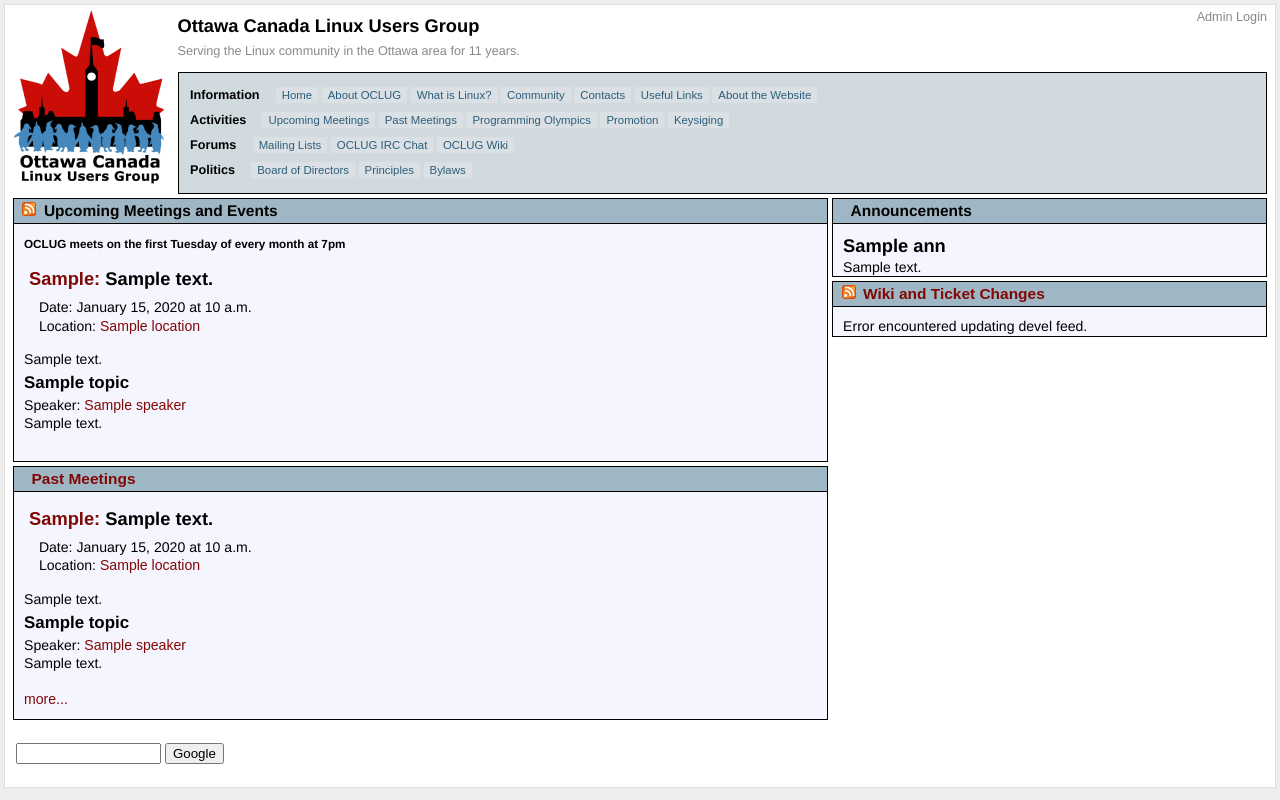
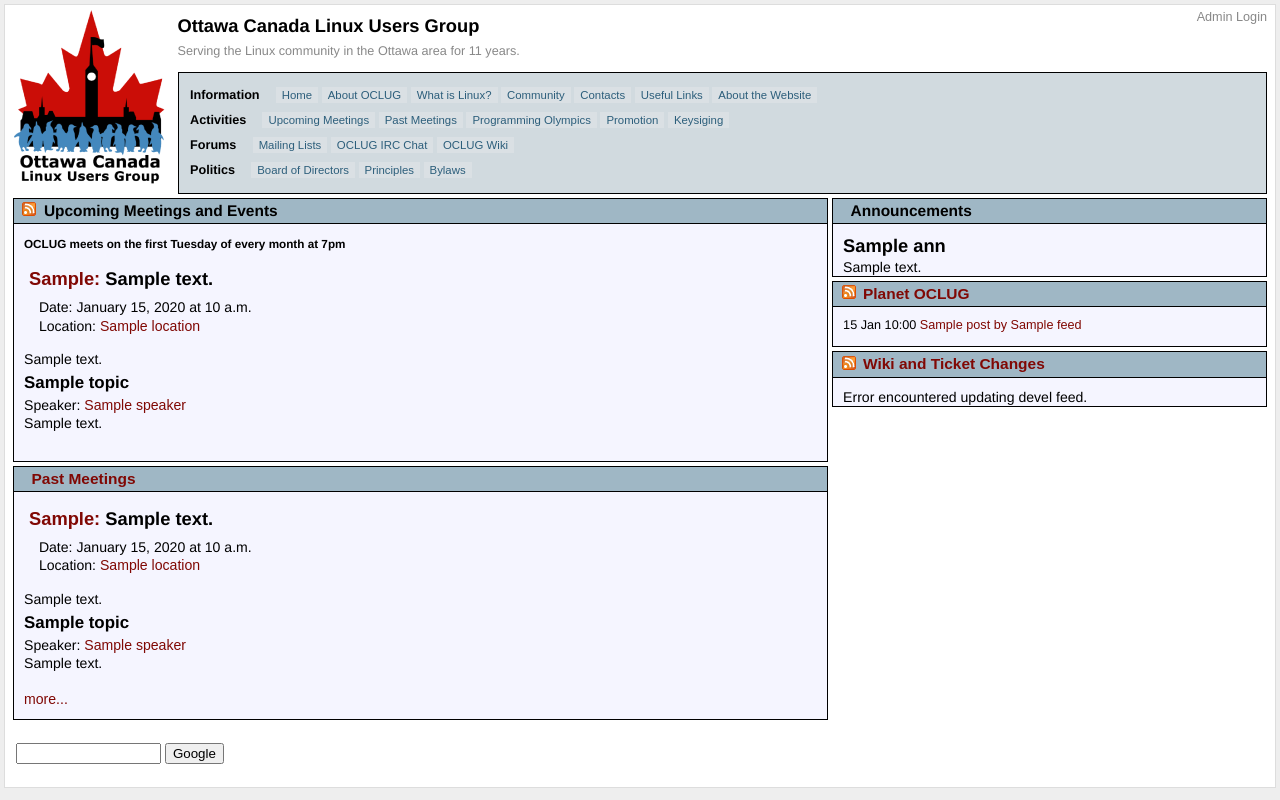
Before and after one commit to wardi/django-user-group, a Django app: template templates/meetings/upcoming.html in a window 1280 px wide. Run offline with Django 3.2, Linux system fonts and the light colour scheme; the template is opened without the code that fills it: most values are stand-ins (such as "Sample title", 1, 10 or a date in 2020); data that the repository does not hold is empty.

Commit message:
add a box for planet.oclug to the front page
git-svn-id: http://devel.oclug.on.ca/svn/oclug_django_site/trunk@366 1404dbf3-0cdc-0310-83c5-af7e5224839b

```diff
--- a/templates/meetings/upcoming.html
+++ b/templates/meetings/upcoming.html
@@ -66,6 +66,25 @@
 </div>
 {% endif %}
 
+{# planet.oclug.on.ca box #}
+
+{% if planet_oclug %}
+<div class="rightbox">
+<div class="boxtop">
+<a href='http://planet.oclug.on.ca/feed/rss/'><img align="left" src="/media/rss.png" width="14" height="14" style="margin: 0.3ex 1ex;"
+alt="rss icon" title="planet.oclug.on.ca RSS Feed" /></a><h2
+class="h2boxtop"><a href="http://planet.oclug.on.ca">Planet OCLUG</a></h2>
+</div>
+<div class="contentbox" style="padding-bottom:0">
+{% for post in planet_oclug %}
+<div class="develitem">{{ post.date_modified|date:"d M H:i" }}
+<a href="{{ post.link }}">{{ post.title|escape }} by
+{{ post.feed.name|escape }}</a></div>
+{% endfor %}
+</div>
+</div>
+{% endif %}
+
 {# devel.oclug.on.ca box #}
 
 <div class="rightbox">
```
Also changed, not shown: urls.py (+11 -0 lines).
